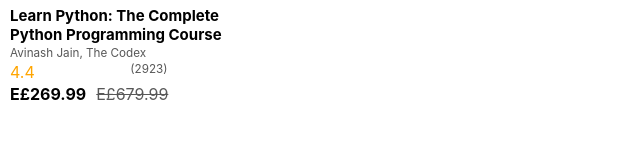
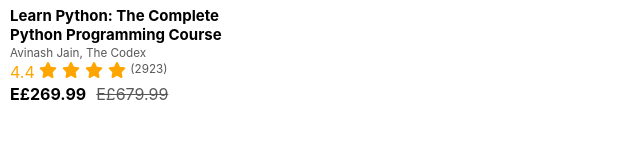
Before and after one commit to Ibrahim-Soltan/UdemyReact, a React (Create React App) app: page / in a window 1280 px wide. Shown: the part 142-294 px from the top of the page, without its empty margins (0-640 px from the left). Built offline with nearby package versions, Linux system fonts and the light colour scheme.

Commit message:
feat : Adding star rating dynamically.

```diff
--- a/src/components/CourseCard.js
+++ b/src/components/CourseCard.js
@@ -5,6 +5,12 @@
 import CourseCardCSS from "./CourseCard.module.css"
 
 function CourseCard(props) {
+
+    const starRating = (stars)=>{
+        const iconList = [];
+        for(let i=0;i<Math.floor(stars);i++)iconList.push(<FontAwesomeIcon icon={faStar} />);
+        return iconList;
+    }
   return (
         <div className={CourseCardCSS.course}>
         <img src={img} alt="course banner" />
@@ -14,6 +20,7 @@
         <h5 className={CourseCardCSS.instructor}>{props.instructor}</h5>
         <div className={CourseCardCSS.rating}>
             {props.rating}
+            {starRating(props.rating)}
             <span className={CourseCardCSS.users}>({props.users})</span>
         </div>
         <div>
```
